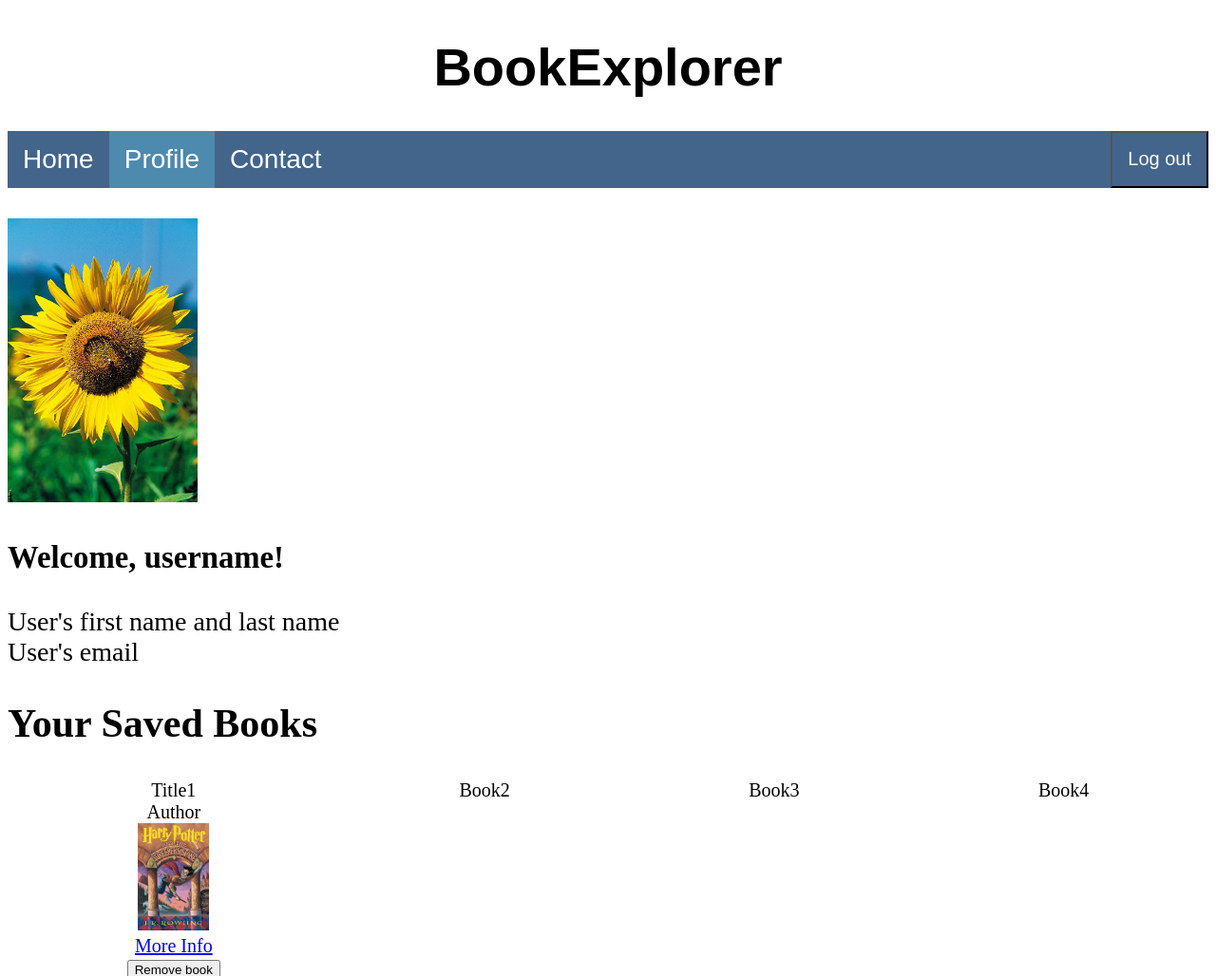
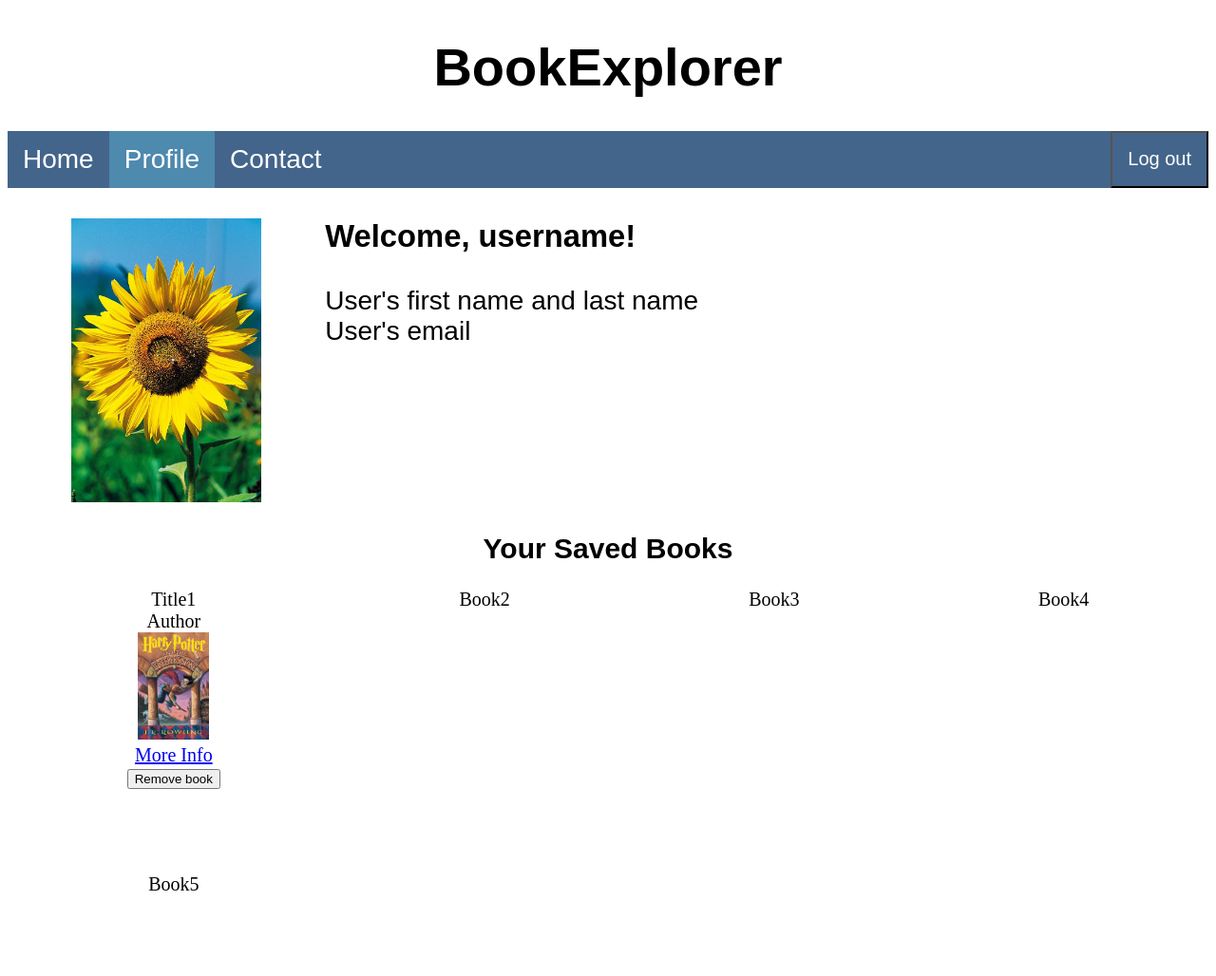
Before and after one commit to tam209/CS476-FinalProject, a PHP site: page /profile.html in a window 1280 px wide. Shown: the top 1028 px of the page at 95% size. After the commit the page ends 938 px from the top, so only its background shows below. Run offline with PHP 8.4, Linux system fonts and the light colour scheme.

Commit message:
Update WebApp.css
- added css for profile page
*Look at history of commits to get all changes made today (Oct 7)

```diff
--- a/WebApp.css
+++ b/WebApp.css
@@ -232,3 +232,26 @@ form.contact-form button {
   background-color: black;
   color: white;
 }
+
+/*Below styling for profile page*/
+.profile-info{
+  display: grid;
+  grid-template-areas:
+  'avatar avatar userInfo userInfo userInfo'
+  'avatar avatar userInfo userInfo userInfo'
+}
+
+.user-avatar {
+  display: block;
+  text-align: center;
+}
+
+.user-info h3, p3 {
+  font-family: Arial, Helvetica, sans-serif;
+}
+
+.Saved-books-header {
+  font-size: 30px;
+  text-align: center;
+  font-family: Arial, Helvetica, sans-serif;
+}
```
